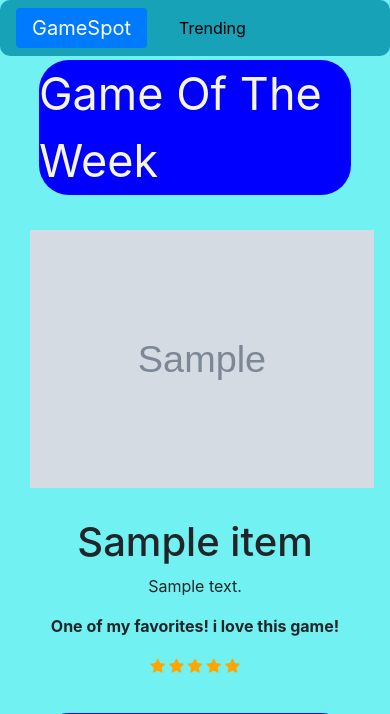
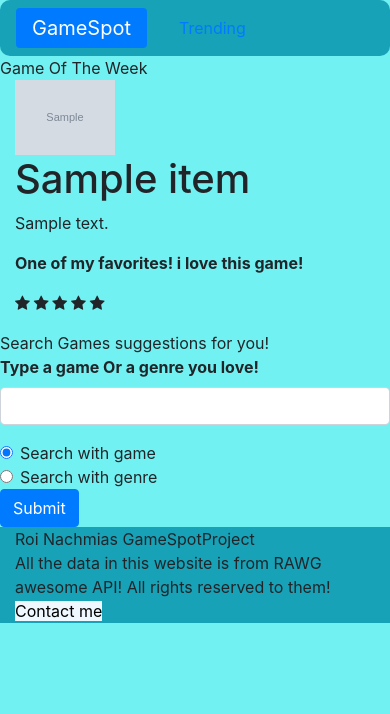
Before and after one commit to roi54/GameSpotProject, a Flask app: page / in a window 390 px wide. Shown: the top 714 px of the page. After the commit the page ends 623 px from the top, so only its background shows below. Run offline with Flask 2, Linux system fonts and the light colour scheme; grey boxes marked "Sample" are stand-in pictures; a database or web service that is not in the repository returns one stand-in record (values such as "Sample title"); data that the repository does not hold is empty; some libraries are stand-ins or nearby versions.

Commit message:
try to add media query

```diff
--- a/static/style.css
+++ b/static/style.css
@@ -4,11 +4,17 @@ body{
 nav{
     border-radius: 10px;
 }
-
-img{
-    max-width: 400px;
-    height: auto;
+@media (max-width: 991.98px) {
+    img{
+        max-width: 100px;
+        height: auto;
+    }
 }
+@media (min-width: 992px) {
+    img{
+        max-width: 400px;
+        height: auto;
+    }
 .nav-link{
     color: black;
 
```
